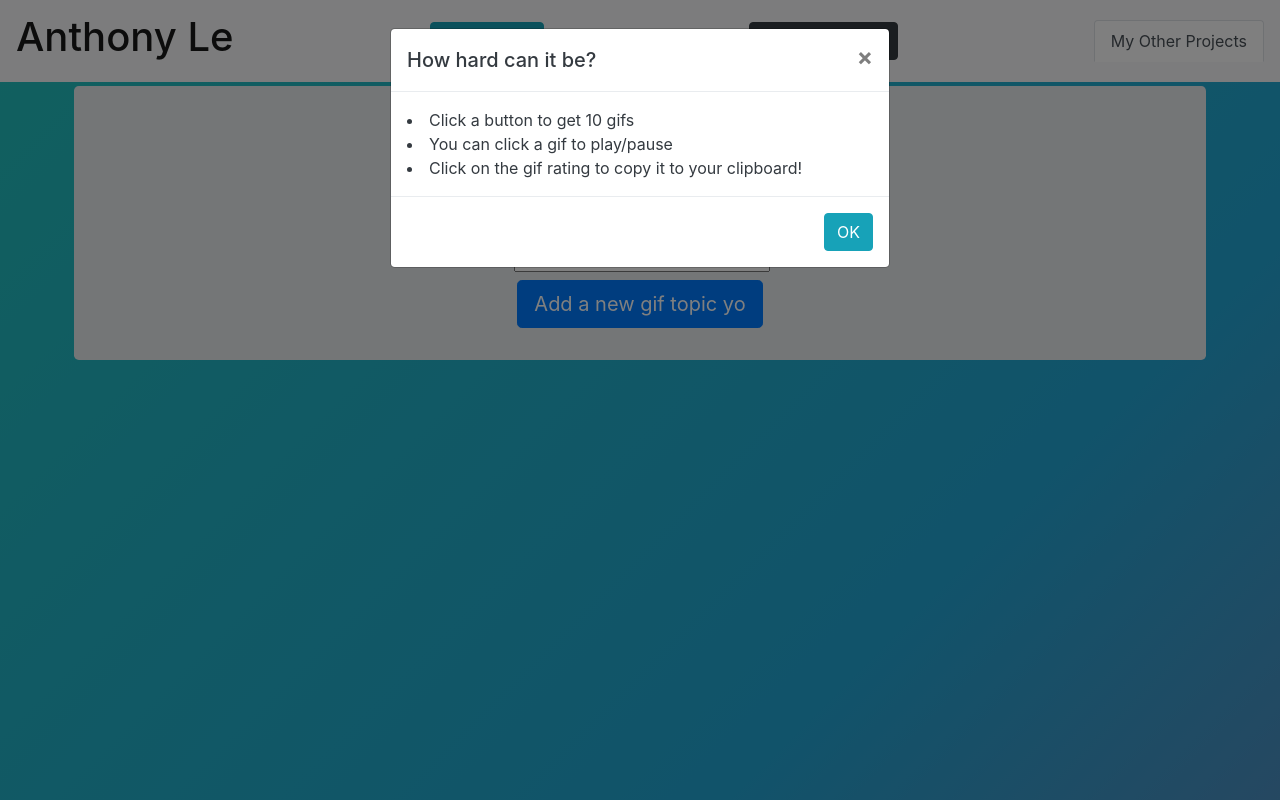
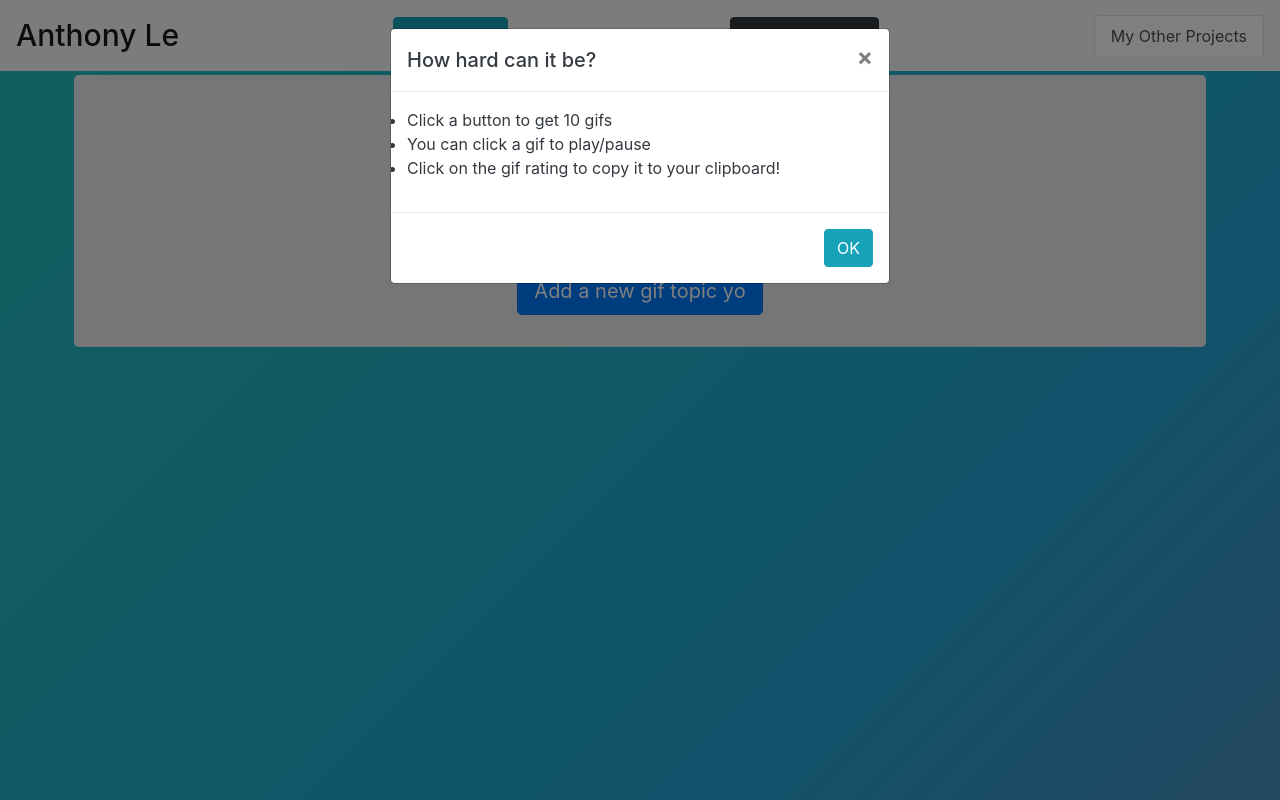
Before and after one commit to aale12/aale12.github.io, a plain HTML site: page Projects/GIFTASTIC/index.html in a window 1280 px wide. Both pictures are taken after a click on the button "Instructions". Drawn offline with nearby package versions, Linux system fonts and the light colour scheme.

Commit message:
w3c validation

```diff
--- a/Projects/GIFTASTIC/assets/css/style.css
+++ b/Projects/GIFTASTIC/assets/css/style.css
@@ -1,3 +1,21 @@
+@charset "UTF-8";
+
+* {
+	margin: 0;
+	padding: 0;
+}
+.navbar-brand{
+	font-size: 30px;
+}
+.clearfix:after{
+	content: "";
+	display: table;
+	clear: both;
+}
+.clearfix{
+	flex:1 1 auto;
+	overflow: hidden;
+}
 body {
 	width: 100wh;
 	height: 90vh;
--- a/Projects/GIFTASTIC/index.html
+++ b/Projects/GIFTASTIC/index.html
@@ -16,10 +16,8 @@
     <!--Nav Bar-->
     <div class="container-fluid sticky-top p-0">
         <nav class="navbar navbar-light bg-light">
-            <span class="navbar-brand mb-0 h1 roundedh-50">
-                <h1>
-                    Anthony Le
-                </h1>
+            <span class="navbar-brand mb-0 h1">
+                Anthony Le
             </span>
             <div class="btn-group mr-2" role="group" aria-label="Second group">
                 <button type="button" class="btn btn-info" data-toggle="modal" data-target="#exampleModal">
@@ -45,11 +43,11 @@
                         <span aria-hidden="true">&times;</span>
                     </button>
                 </div>
-                <div class="modal-body text-dark">
+                <ul class="flex-row p-auto modal-body text-dark clearfix">
                     <li>Click a button to get 10 gifs</li>
                     <li>You can click a gif to play/pause</li>
                     <li>Click on the gif rating to copy it to your clipboard!</li>
-                </div>
+                </ul>
                 <div class="modal-footer">
                     <button type="button" class="btn btn-info" data-dismiss="modal">OK</button>
                 </div>
```
